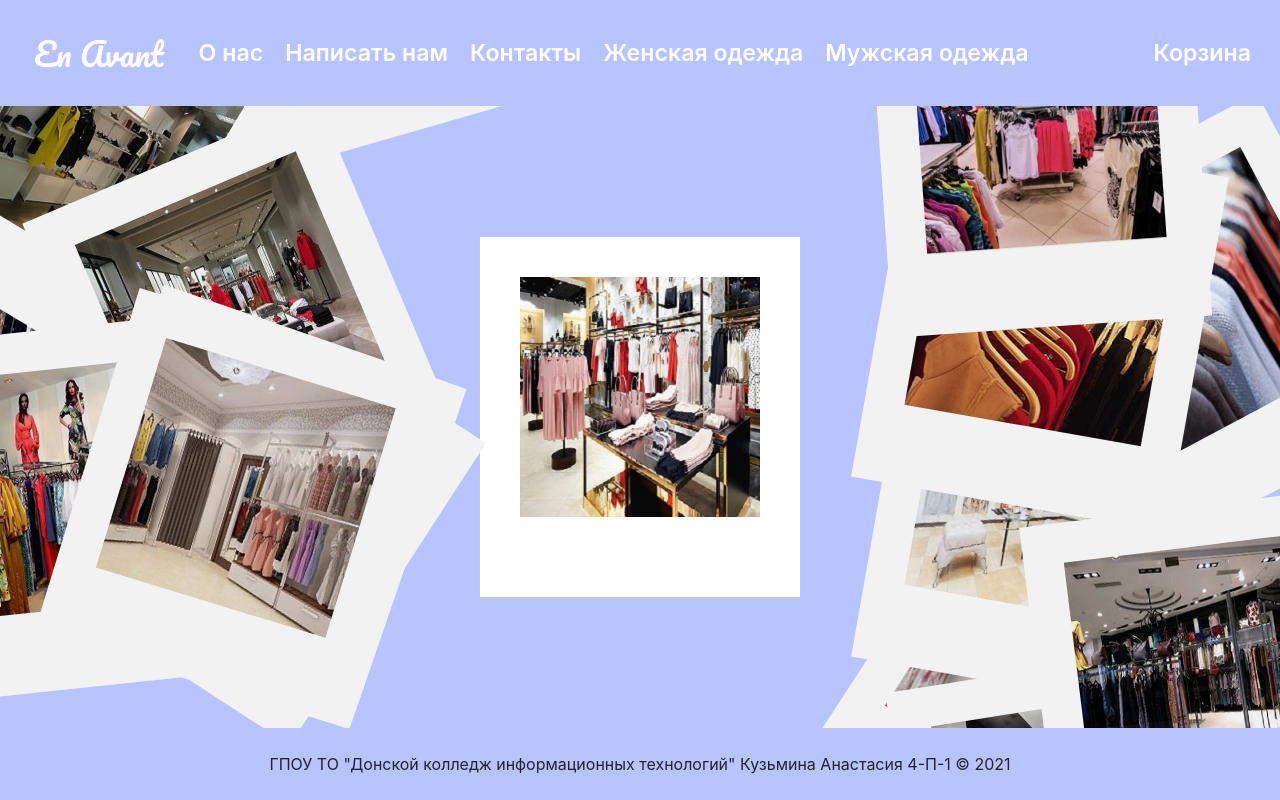
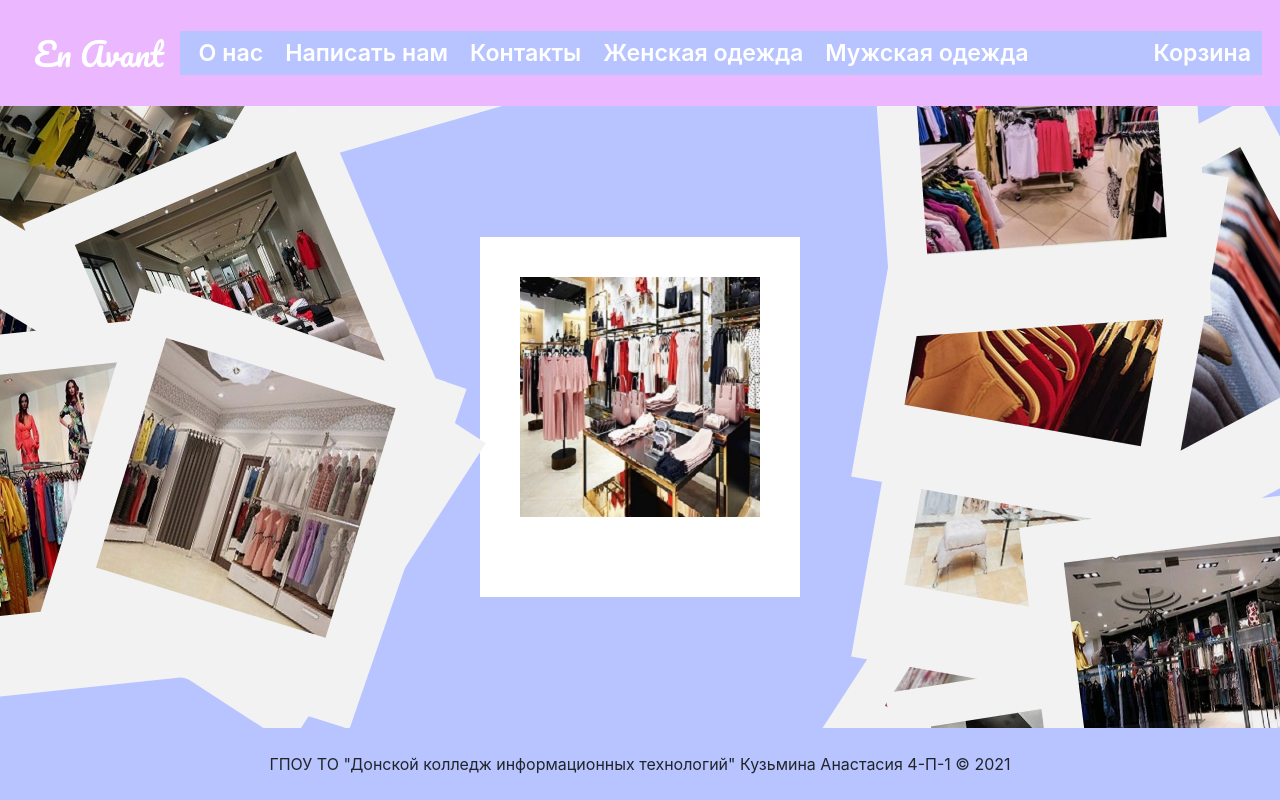
Before and after one commit to teleskop150750/shop-1, a website: page index.html in a window 1280 px wide. Drawn offline with Linux system fonts and the light colour scheme.

Commit message:
Новый цвет

```diff
--- a/style/style.css
+++ b/style/style.css
@@ -39,7 +39,7 @@ a {
   font-size: 1.2rem;
   font-weight: 600;
   line-height: 1.5;
-  background-color: #b8c4ff;
+  background-color: #ebb8ff;
 }
 
 .logo {
```
